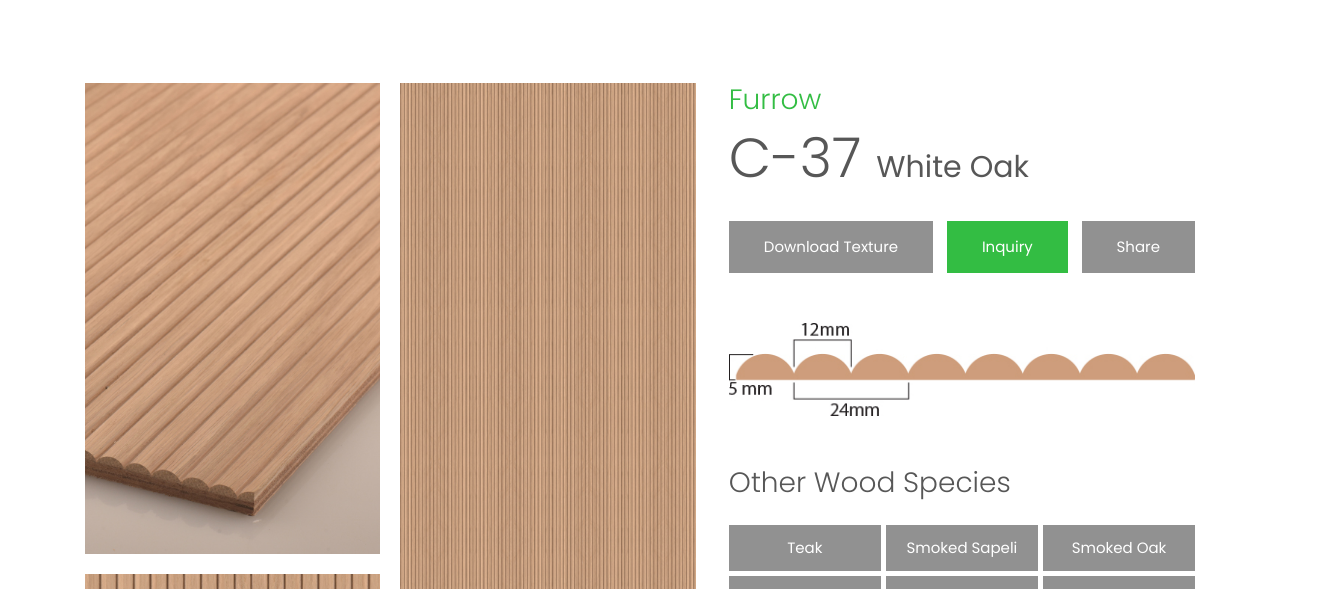
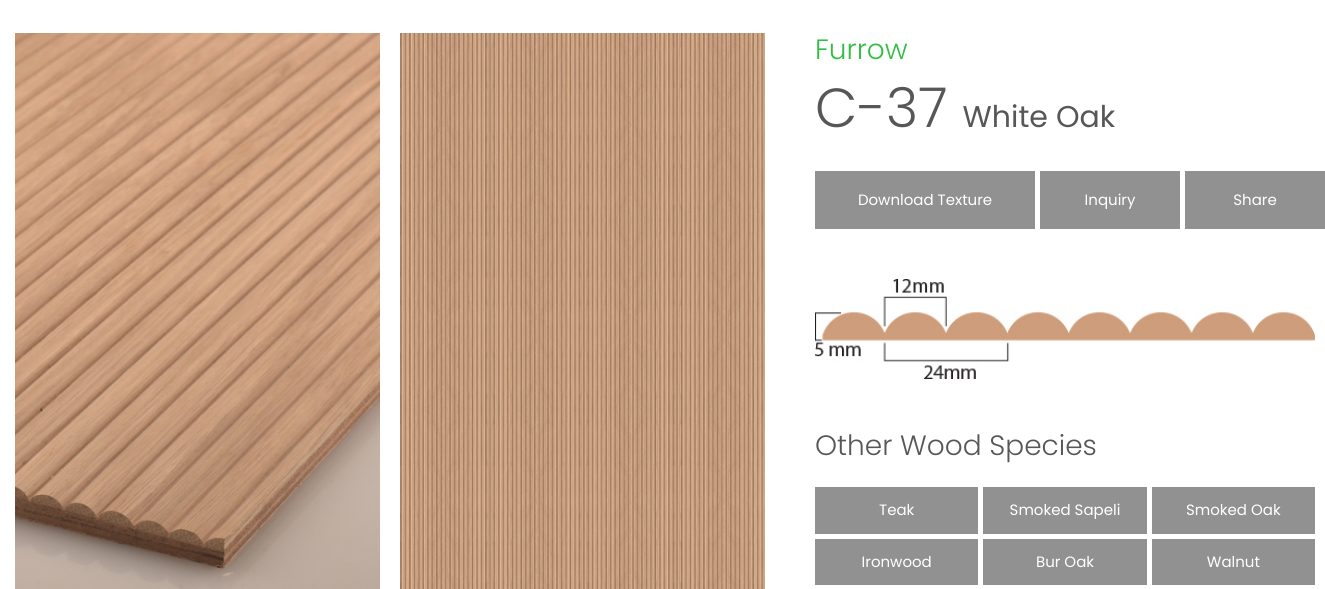
Before and after one commit to snahid/furrow-website, a plain HTML site: page index.html in a window 1280 px wide. Shown: the part 211-800 px from the top of the page, 1325 px wide, since content can reach past the window. Drawn offline with nearby package versions, Linux system fonts and the light colour scheme.

Commit message:
fixed scroll correction

```diff
--- a/index.html
+++ b/index.html
@@ -301,6 +301,7 @@
 
             </div>
             <div class="main-wrapper-right">
+              <div class="main-right-inner-position">
                 <h3 class="top-header">Furrow</h3>
                 <h1>C-37 <span>white Oak</span></h1>
                 <div class="link-wrapper">
@@ -378,10 +379,6 @@
                     </div>
                   </div>
                 </div>
-              <div class="link-wrapper">
-                <a href="">Download Texture</a>
-                <a class="middle-link" href="">Inquiry</a>
-                <a href="">Share</a>
               </div>
             </div>
           </div>
--- a/js/custom.js
+++ b/js/custom.js
@@ -32,13 +32,20 @@
 // //     });
 // //   }
 
-//   $(window).scroll(function () {
-//     if ($(document).scrollTop() >= 50) {
-//       $(".header-menu").addClass("navbar-fixed");
-//     } else {
-//       $(".header-menu").removeClass("navbar-fixed");
-//     }
-//   });
+var height = $(".main-wrapper-left").height();
+  $(window).scroll(function () {
+    if ($(document).scrollTop() >= 150) {
+      $(".main-right-inner-position").addClass("right-section-fixed");
+      console.log(height - 500);
+    }else{
+        $(".main-right-inner-position").removeClass("right-section-fixed");
+    }
+    if($(document).scrollTop() >= 1760){
+        $(".main-right-inner-position").removeClass("right-section-fixed");
+    }
+
+  });
+
 
 //   // Check Width
 // //   function checkWidth() {
--- a/sass/pages/_home.scss
+++ b/sass/pages/_home.scss
@@ -438,14 +438,22 @@ background: linear-gradient(90deg, rgba(78,77,89,1) 55%, rgba(89,87,103,1) 70%,
 
 // Home
 .main-wrapper{
-    margin-top: 100px;
-    margin-bottom: 80px;
+    margin-top: 50px;
+    margin-bottom: 30px;
+    .container{
+        @media(min-width: 1200px){
+            max-width: 1366px;
+        }
+    }
     .main-wrapper-inner{
-        display: flex;
-        flex-direction: row;
-        justify-content: space-between;
+        // display: flex;
+        // flex-direction: row;
+        // justify-content: space-between;
+        display: grid;
+        grid-template-columns: 60% 40%;
+        grid-column-gap: 50px;
         .main-wrapper-left{
-            width: 55%;
+            // width: 55%;
             .image-gallery-wrapper{
                display: grid;
                grid-template-columns: 1fr 1fr;
@@ -517,7 +525,8 @@ background: linear-gradient(90deg, rgba(78,77,89,1) 55%, rgba(89,87,103,1) 70%,
             }
         }
         .main-wrapper-right{
-            width: 42%;
+            // width: 42%;
+            position: relative;
             .top-header{
                 color: #33BD43;
                 font-weight: 300 !important;
@@ -535,10 +544,13 @@ background: linear-gradient(90deg, rgba(78,77,89,1) 55%, rgba(89,87,103,1) 70%,
                 }
             }
             .link-wrapper{
-                display: flex;
-                flex-direction: row;
-                justify-content: space-between;
-                align-items: center;
+                // display: flex;
+                // flex-direction: row;
+                // justify-content: space-between;
+                // align-items: center;
+                display: grid;
+                grid-template-columns: 44% 28% 28%;
+                grid-column-gap: 5px;
                 a{
                     color: #fff;
                     background-color: #919191;
@@ -546,11 +558,19 @@ background: linear-gradient(90deg, rgba(78,77,89,1) 55%, rgba(89,87,103,1) 70%,
                     // width: 100%;
                     font-size: 15px;
                     text-align: center;
-                    padding: 15px 35px;
+                    padding: 18px 0;
+                    text-decoration: none;
+                    transition: 0.3s ease-in-out;
+                    &:hover{
+                        background-color: #33BD43;
+                    }
                 }
-                .middle-link{
-                    background-color: #33BD43;
-                }
+                // .middle-link{
+                //     background-color: #33BD43;
+                //     &:hover{
+                //         background-color: #919191;
+                //     }
+                // }
             }
             .right-image-wrapper{
                 margin-top: 50px;
@@ -575,6 +595,11 @@ background: linear-gradient(90deg, rgba(78,77,89,1) 55%, rgba(89,87,103,1) 70%,
                     text-align: center;
                     background-color: #919191;
                     padding: 12px 0;
+                    transition: 0.3s ease-in-out;
+                    text-decoration: none;
+                    &:hover{
+                        background-color: #33BD43;
+                    }
                 }
             }
             .species-detail-wrapper{
@@ -623,8 +648,15 @@ background: linear-gradient(90deg, rgba(78,77,89,1) 55%, rgba(89,87,103,1) 70%,
 
 
 
-
-
+.main-right-inner-position{
+    transition: 0.5s linear;
+}
+.right-section-fixed{
+    transition: 0.5s linear;
+    position: fixed;
+    top: 70px;
+    background-color: #fff !important;
+}
 
 
 
```
Also changed, not shown: css/style.css, 1 other file. Lines whose indentation alone changed are shown as unchanged.
